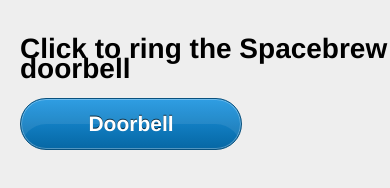
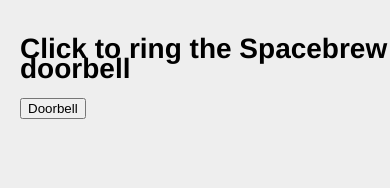
Before and after one commit to quinkennedy/spacebrew-stuff, a plain HTML site: page web_doorbell/index.html in a window 390 px wide. Shown: the top 188 px of the page. Drawn offline with Linux system fonts and the light colour scheme.

Commit message:
trying to get doorbell working for iphone

```diff
--- a/web_doorbell/index.html
+++ b/web_doorbell/index.html
@@ -61,8 +61,8 @@
         sb.connect();
 
         // listen to the mouse
-      	window.addEventListener("mousedown", onMouseDown);
-      	window.addEventListener("mouseup", onMouseUp);
+      	//window.addEventListener("mousedown", onMouseDown);
+      	//window.addEventListener("mouseup", onMouseUp);
       }
 
       //-------------------------------------------------------
@@ -82,7 +82,7 @@
       function onMouseDown (evt){
       	console.log("Sending message");
         sb.send("buttonPress", "boolean", "true");
-        sb.send("randomRange", "range", Math.floor(Math.random()*1024) );
+        sb.send("randomRange", "range", 1023);
       }
       function onMouseUp (evt){
       	console.log("Sending message");
@@ -96,6 +96,7 @@
 	<body>
 		<h1>Click to ring the Spacebrew doorbell</h1>
 		<h3 id="numclicks"></h3>
-    <a class="button" id="buttonMsg">Doorbell</a>
+    <input type="button" id="buttonMsg" onclick="onMouseDown()" value="Doorbell" />
+    <!--<a class="button" id="buttonMsg">Doorbell</a>-->
    </body>
 </html>
```
